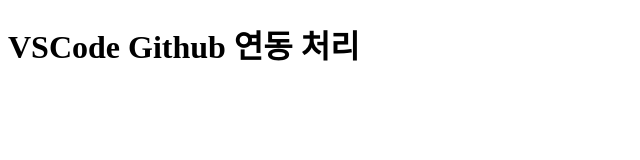
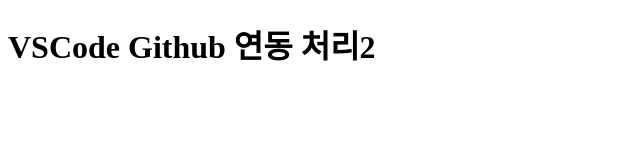
Before and after one commit to jin09ya/vscode_web_index, a plain HTML site: page index.html in a window 1280 px wide. Shown: the full height of the page, 0-640 px from the left. Drawn offline with Linux system fonts and the light colour scheme.

Commit message:
변경 내용 커밋

```diff
--- a/index.html
+++ b/index.html
@@ -7,7 +7,7 @@
 </head>
 <body>
     <h1>
-        VSCode Github 연동 처리
+        VSCode Github 연동 처리2
     </h1>
 </body>
 </html>
```
